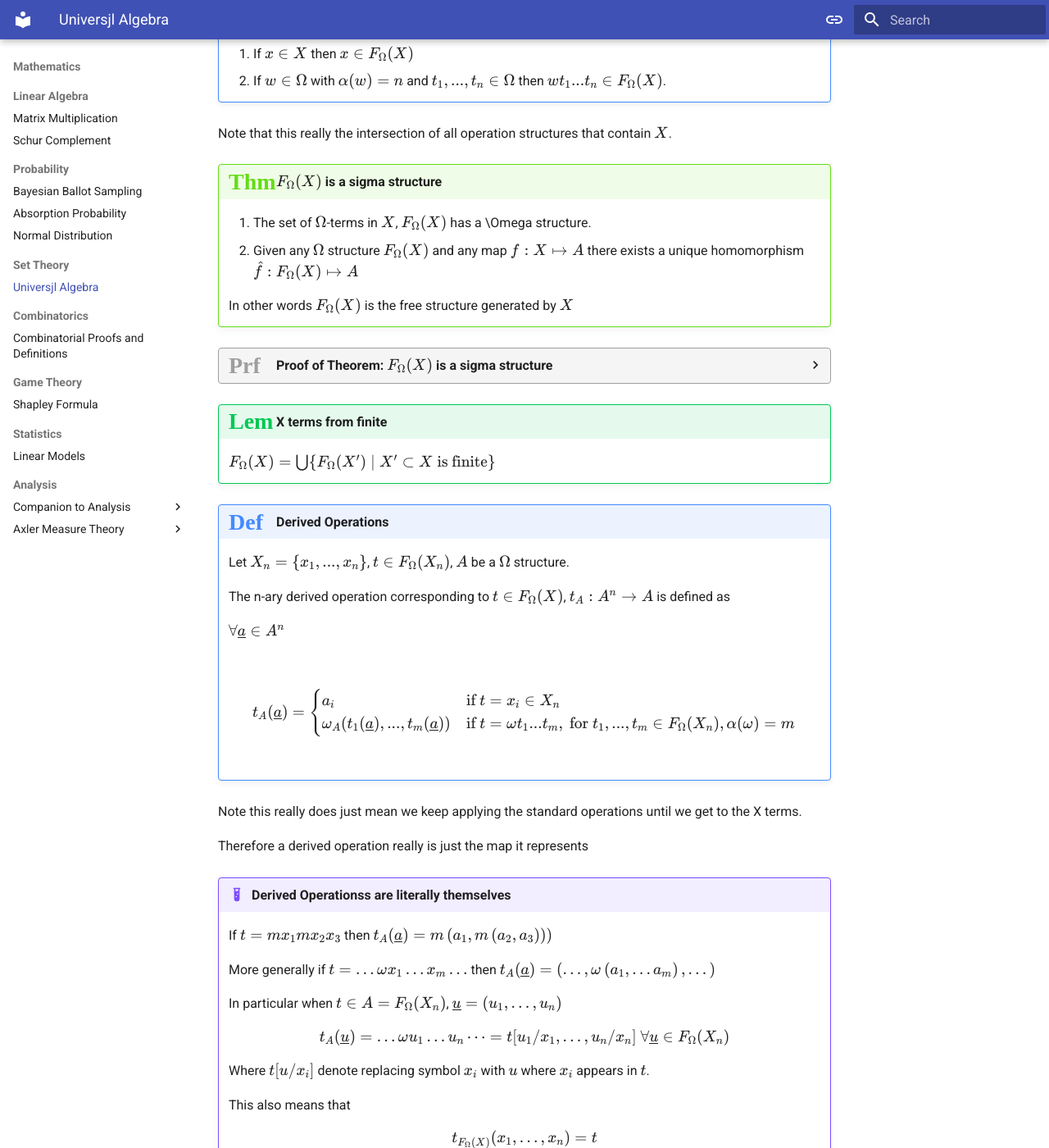
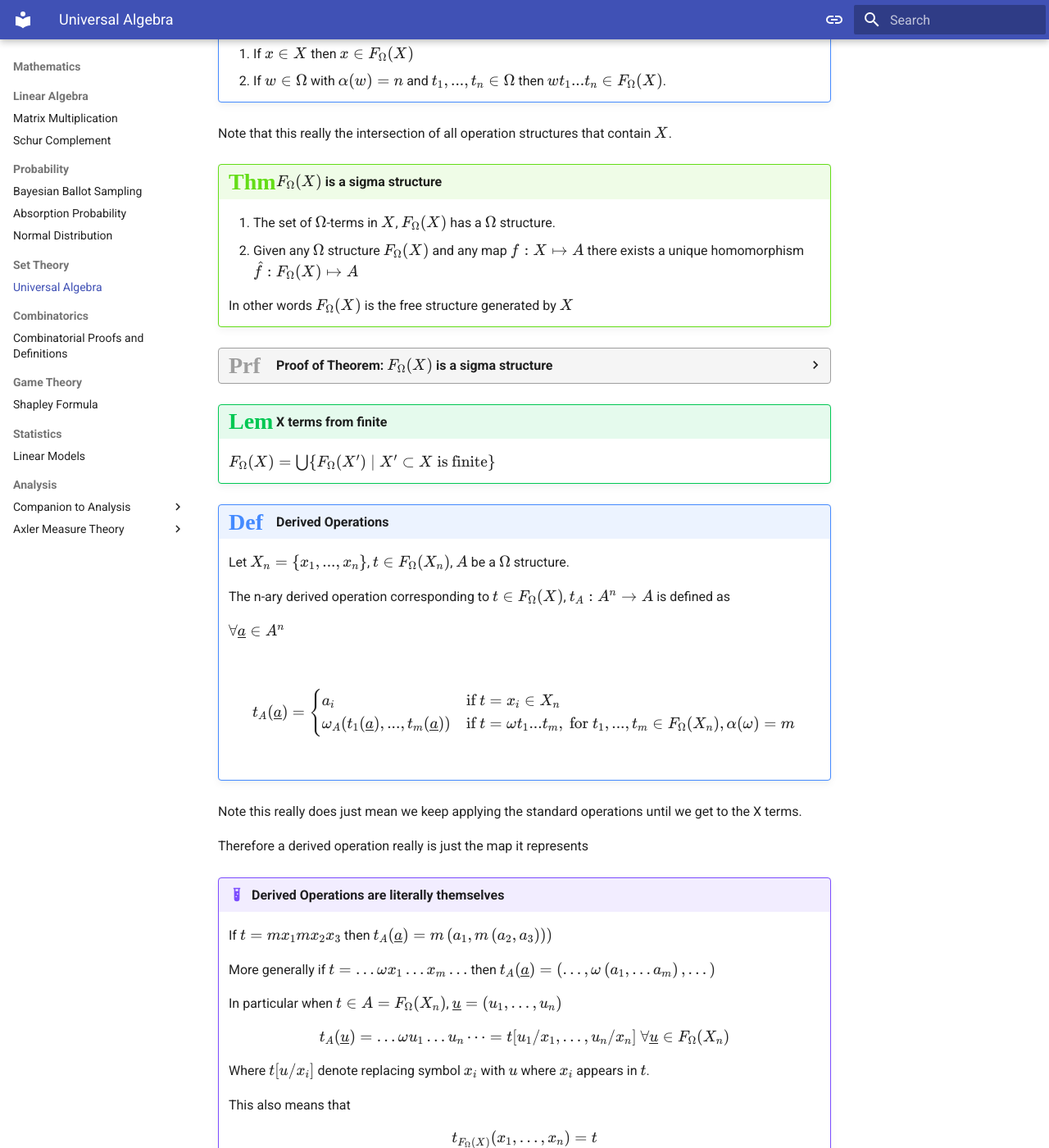
Before and after one commit to JakeRobertBaker/jakerobertbaker.github.io, an MkDocs documentation site: the page built from docs/mathematics/set_theory/universal_algebra.md, in a window 1280 px wide and 1400 px high, scrolled down 1437 px. Shown: the whole window at 82% size. Built offline with MkDocs 1.6.1 and Material for MkDocs 9.7.7, drawn with Linux system fonts in a browser that asks for light colours; some web fonts are replaced; some of the changed text lies outside the part shown.

Commit message:
corrections

```diff
--- a/docs/mathematics/set_theory/universal_algebra.md
+++ b/docs/mathematics/set_theory/universal_algebra.md
@@ -1,3 +1,4 @@
+<!-- snippets: latex_math -->
 # Universal Algebra
 
 Based on the Johnstone [notes](https://www.cambridge.org/core/books/notes-on-logic-and-set-theory/A4D56347336629DBFC20710AF214B245).
@@ -71,7 +72,7 @@ Note that this really the intersection of all operation structures that contain
 /// theorem | $F_\Omega(X)$ is a sigma structure
     attrs: {id: thm-FX_is_sigma}
 
-1. The set of $\Omega$-terms in $X$, $F_{\Omega}(X)$ has a \Omega structure.
+1. The set of $\Omega$-terms in $X$, $F_{\Omega}(X)$ has a $\Omega$ structure.
 2. Given any $\Omega$ structure $F_\Omega(X)$ and any map $f:X \mapsto A$ there exists a unique homomorphism $\hat{f}:F_\Omega(X) \mapsto A$
 
 In other words $F_\Omega(X)$ is the free structure generated by $X$
@@ -114,7 +115,7 @@ Note this really does just mean we keep applying the standard operations until w
 
 Therefore a derived operation really is just the map it represents
 
-/// example | Derived Operationss are literally themselves
+/// example | Derived Operations are literally themselves
     attrs: {id: exm-simple_derived_operation}
 
 If $t=mx_1 m x_2 x_3$ then $t_A(\underline{a})= m \left( a_1, m \left( a_2, a_3) \right) \right)$
--- a/mkdocs.yml
+++ b/mkdocs.yml
@@ -45,7 +45,7 @@ nav:
           - Absorption Probability: mathematics/probability/absorption_probability.md
           - Normal Distribution: mathematics/probability/normal_distribution.md
       - Set Theory:
-          - Universjl Algebra: mathematics/set_theory/universal_algebra.md
+          - Universal Algebra: mathematics/set_theory/universal_algebra.md
       - Combinatorics:
           - Combinatorial Proofs and Definitions: mathematics/combinatorics/combinatorial_proofs.md
       - Game Theory:
```
Also changed, not shown: other parts of docs/mathematics/set_theory/universal_algebra.md (+1 -1 lines).
